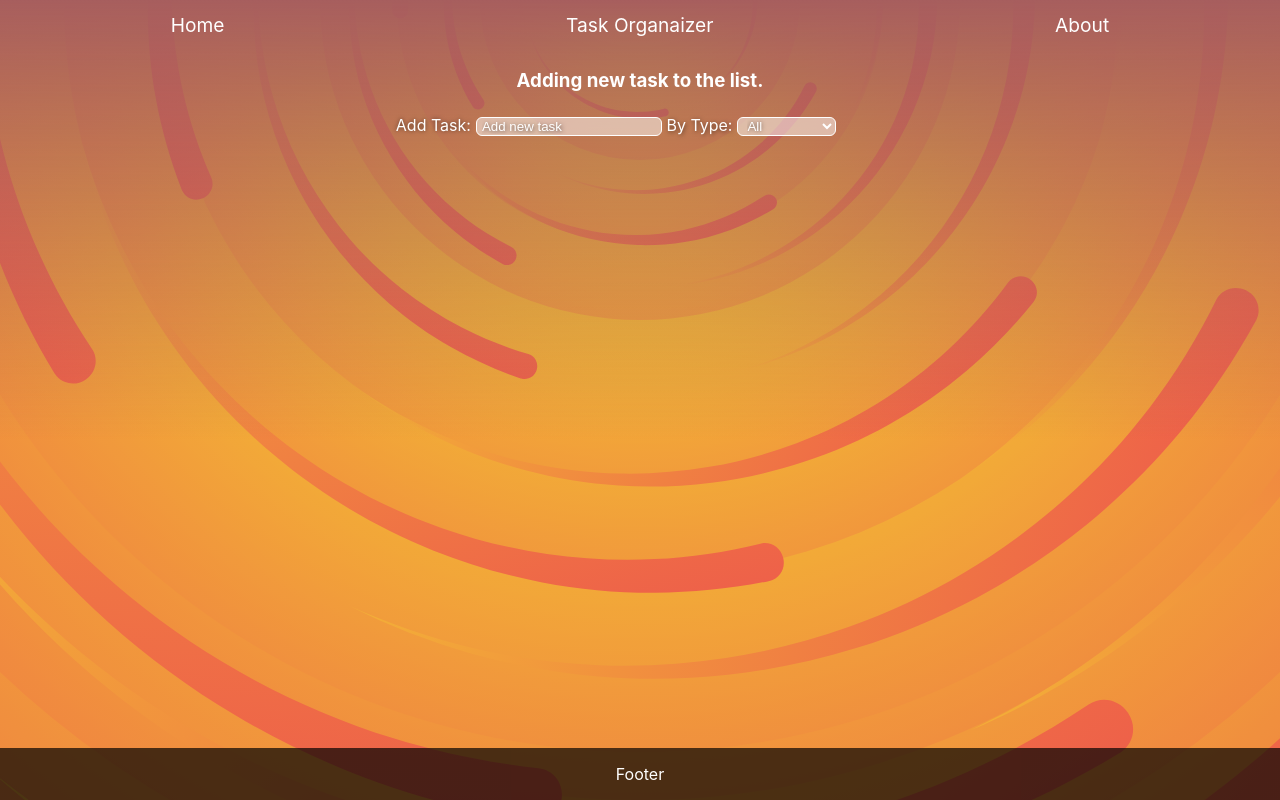
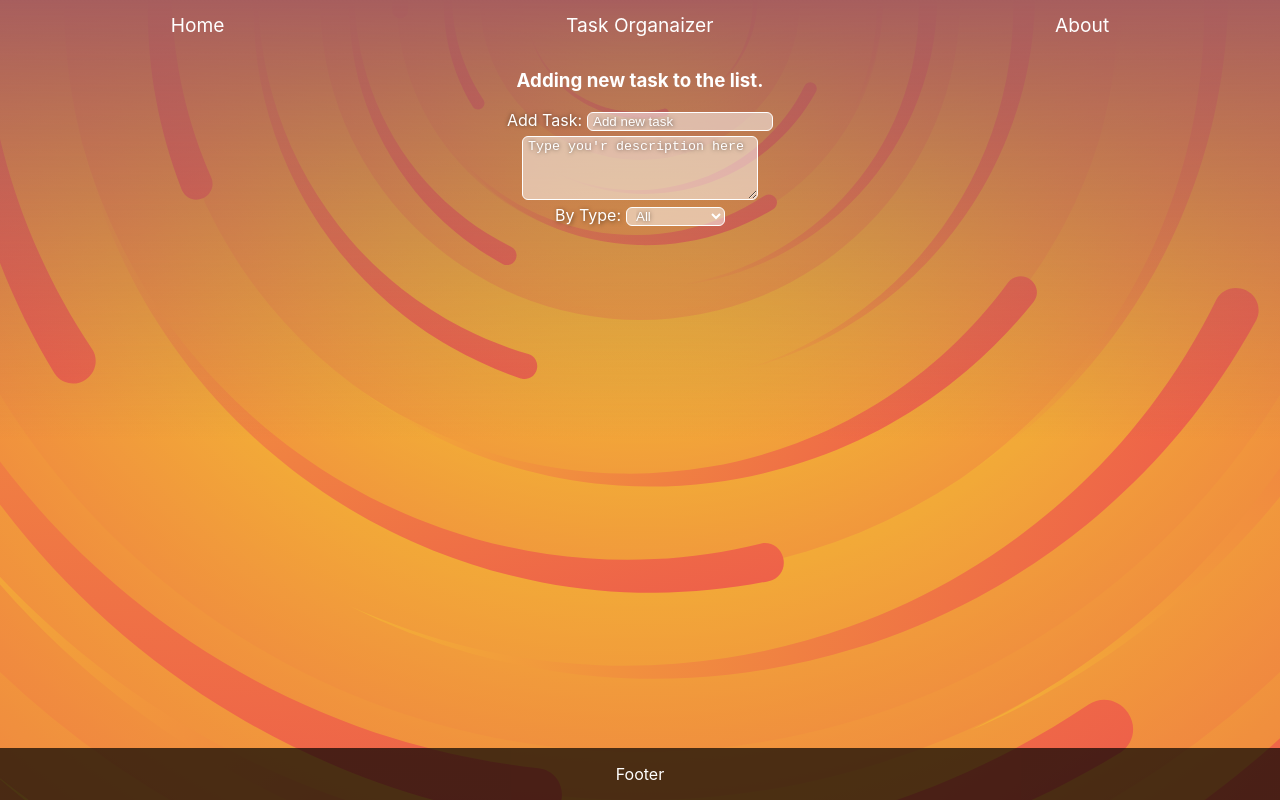
Before and after one commit to sardovski/planner-react, a React (Create React App) app: page /Tasks in a window 1280 px wide. Built offline with nearby package versions, Linux system fonts and the light colour scheme.

Commit message:
add textarea for task description

```diff
--- a/src/Components/Alert/Alert.js
+++ b/src/Components/Alert/Alert.js
@@ -12,12 +12,8 @@ function Alert(props) {
    let [toPosition,setToPosition] = useState(null);
    let [show,setShow] = useState(null)
 
-    console.log(props.boxPosition.getBoundingClientRect());
-
     useEffect(()=>{
 
-      console.log(alertBox.current.getBoundingClientRect());
-      console.log(positionOfEl.y-(alertWindow.current.getBoundingClientRect()).y);
       setToPosition(positionOfEl.y-(alertWindow.current.getBoundingClientRect()).y - (alertBox.current.getBoundingClientRect()).height/2)
       setShow('100')
 
@@ -34,7 +30,7 @@ function Alert(props) {
                     <section ref={alertBox} style={{position:'absolute',top:toPosition,opacity:show}} >
                      <p>{props.text}</p>
                      <div className="alert-window-btn">
-                        <Button onClick={props.onAccept} buttonText='OK' />
+                        <Button onClick={props.onAccept} buttonText='YES' />
                         <Button onClick={props.onDecline} buttonText='NO'/>
                      </div>
                      </section>
--- a/src/Components/Form/Form.css
+++ b/src/Components/Form/Form.css
@@ -1,3 +1,13 @@
 main form {
     overflow-x: hidden;
+    display: flex;
+    flex-direction: column;
+    justify-content: center;
 }
+
+.inputs {
+    display: flex;
+    flex-direction: column;
+    justify-content: end;
+
+}
--- a/src/Components/Form/Form.js
+++ b/src/Components/Form/Form.js
@@ -8,12 +8,14 @@ import Input from "../Input";
 import Select from "../Shared/Select";
 
 import './Form.css'
+import InputText from "../InputText/InputText";
 
 const Form = () => {
     const [, updateTaskList ] = useTaskList();
     const [selected, setSelected] = useSelected()
     const [input, setInput] = useState('');
     const [btnDisable, setBtnDisable] = useState(true);
+    const [text,setText] = useState('');
 
     useEffect(() => {
         if (input.trim().length !== 0) {
@@ -28,15 +30,20 @@ const Form = () => {
         e.preventDefault();
 
         setInput('');
+        setText('');
 
         updateTaskList({
             id: Date.now(),
             text: input,
-            completed: false
+            completed: false,
+            description:text
         })
     }
     function onChangeInput(e) {
         setInput(() => e.target.value);
+    }
+    function onChangeText(e) {
+        setText(() => e.target.value);
     }
     function onChangeSelect(e) {
         setSelected(e.target.value)
@@ -45,10 +52,13 @@ const Form = () => {
     return (
         <form>
             <h3 >Adding new task to the list.</h3>
+            <section className="inputs">
             <Input
                 value={input}
                 onChangeInput={onChangeInput}
             />
+            <InputText text={text} onChange={onChangeText}/>
+            </section>
             <Select
             selected={selected}
             options={['All','Complete','Uncomplete']}
--- /dev/null
+++ b/src/Components/InputText/InputText.js
@@ -0,0 +1,10 @@
+import './inputText.css'
+
+function InputText(props) {
+
+   return <textarea type='text' onChange={props.onChange} value={props.text} placeholder="Type you'r description here" />
+
+}
+
+
+export default InputText;
--- /dev/null
+++ b/src/Components/InputText/index.js
@@ -0,0 +1 @@
+export {InputText} from './InputText';
--- /dev/null
+++ b/src/Components/InputText/inputText.css
@@ -0,0 +1,18 @@
+textarea {
+
+    height: 64px;
+    width: 236px;
+    align-self: center;
+    color:white;
+    text-shadow: 0px 0px 4px rgba(0, 0, 0, 0.534);
+    border-radius: 6px;
+    border: 1px solid white;
+    background-color: rgba(255, 255, 255, 0.5);
+    padding-left: 5px ;
+    margin-left: 5px;
+    margin: 5px;
+}
+
+textarea::placeholder{
+    color: white;
+}
--- a/src/Components/Shared/Button.css
+++ b/src/Components/Shared/Button.css
@@ -58,6 +58,15 @@
     transform: scale(1.5);
 }
 
+.btn.task-content-btn {
+background-color: #8a7ef0;
+}
+
+.task-content {
+    display: flex;
+    flex-direction: column;
+    width: 100%;
+}
 
 @keyframes addBtn {
     0%{
--- a/src/Components/Task/Task.js
+++ b/src/Components/Task/Task.js
@@ -1,14 +1,35 @@
+import { useMemo, useState } from "react";
 import Button from "../Shared/Button";
 
 import './Task.css'
 
 function Task(props) {
+
+    const visibility = useMemo(()=>{
+        return {'Hide':0,'Show':1}
+    })
+
+
+    const [show, setShow] = useState('Show');
+
+    function onShow(e) {
+
+        visibility[show] ? setShow('Hide') : setShow('Show')
+    }
+
     return (
         <>
-            <span className={props.data.completed ? 'complete' : ''}>{props.data.text}</span>
+            <section className="task-content">
+            <section className="task-content-title-show">
+                <span className={props.data.completed ? 'complete' : ''}>{props.data.text}</span>
+                {props.data.description ? <Button class='btn task-content-btn' buttonText={show} onClick={onShow}/> : null}
+            </section>
+                    {!visibility[show] ? <p>{props.data.description}</p>: null}
+
+            </section>
             <div className="controler-btns">
                 <Button class="btn complete-btn" onClick={() => props.complete(props.data.id)} buttonText='Complete' />
-                <Button class="btn delete-btn" onClick={(e) => props.delete(props.data.id,e)} buttonText='Delete' />
+                <Button class="btn delete-btn" onClick={(e) => props.delete(props.data.id, e)} buttonText='Delete' />
             </div>
         </>);
 }
```
